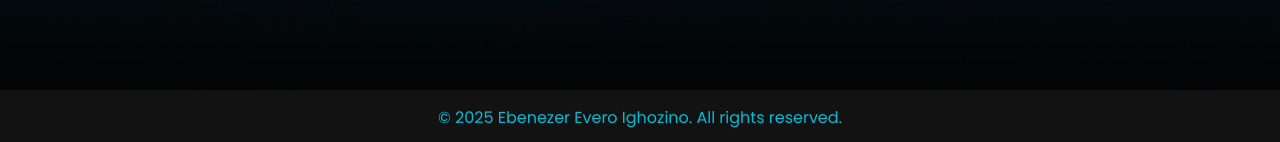
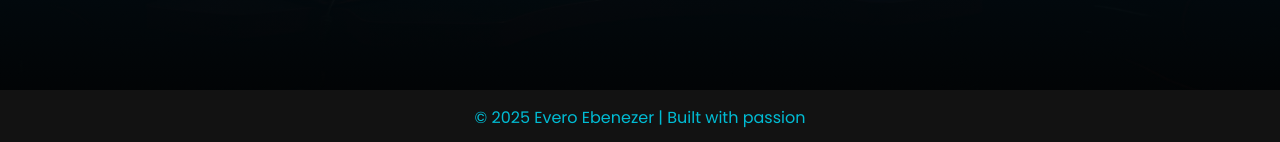
Before and after one commit to 1627-code/1627-code.github.io, a Jekyll site: the page about.html, which Jekyll copies as it is, in a window 1280 px wide. Shown: the part 755-897 px from the top of the page. Built offline with Jekyll 4.4.1, drawn with Linux system fonts in a browser that asks for light colours.

Commit message:
Update about.html

```diff
--- a/about.html
+++ b/about.html
@@ -40,7 +40,7 @@
     </section>
 
     <footer class="footer">
-        <p>&copy; 2025 Ebenezer Evero Ighozino. All rights reserved.</p>
+        <p>© 2025 Evero Ebenezer | Built with passion</p>
     </footer>
 </body>
 </html>
```
